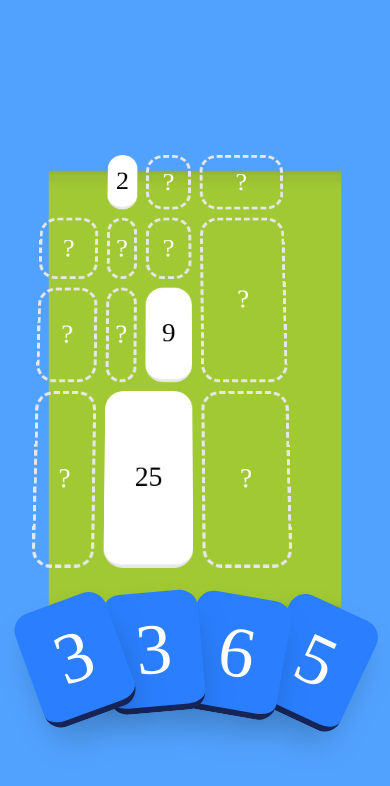
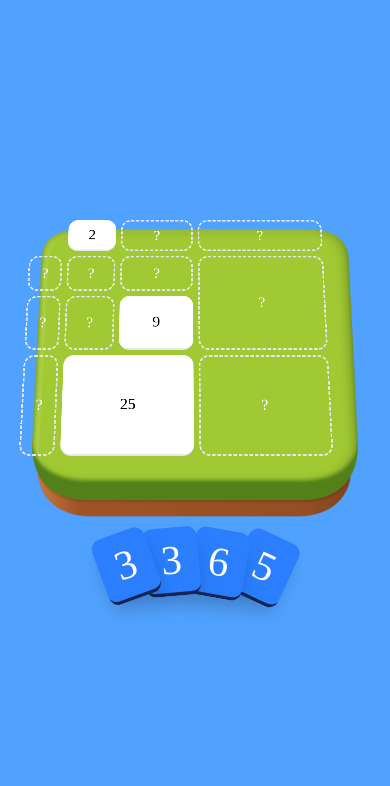
Before and after one commit to kaykyb/miniquads-web, a React (Vite) app: page / in a window 390 px wide. Both pictures are taken after a click on the button "Jogar". Shown: the top 786 px of the page. Built offline with nearby package versions, Linux system fonts and the light colour scheme; a web font is replaced by a local one.

Commit message:
Improve app responsiveness

```diff
--- a/src/LevelScreen.tsx
+++ b/src/LevelScreen.tsx
@@ -1,4 +1,4 @@
-import { useMemo, useReducer } from "react";
+import { useEffect, useMemo, useReducer, useState } from "react";
 import type { Level } from "./models/level";
 import {
   buildInitialState,
@@ -16,6 +16,32 @@ function LevelScreen({ level }: Props) {
   const initialState = useMemo(() => buildInitialState(level), [level]);
   const [state, dispatch] = useReducer(levelStateReducer, initialState);
   const cards = first4UnusedCards(state);
+
+  // Responsive scale based on viewport
+  const DESIGN_WIDTH = 760; // px, matches .grass-block width
+  const DESIGN_HEIGHT = 900; // px, board (670) + card fan area (~230)
+  const PADDING_X = 32; // min side padding in px
+  const PADDING_Y = 96; // min top/bottom padding in px
+
+  const [scale, setScale] = useState(1);
+
+  useEffect(() => {
+    const computeScale = () => {
+      const vw = window.innerWidth;
+      const vh = window.innerHeight;
+      const availableWidth = Math.max(vw - PADDING_X * 2, 0);
+      const availableHeight = Math.max(vh - PADDING_Y * 2, 0);
+      const next = Math.min(
+        availableWidth / DESIGN_WIDTH,
+        availableHeight / DESIGN_HEIGHT,
+        1
+      );
+      setScale(next);
+    };
+    computeScale();
+    window.addEventListener("resize", computeScale, { passive: true });
+    return () => window.removeEventListener("resize", computeScale);
+  }, []);
 
   const assignCell = (id: number, value: number) => {
     dispatch({
@@ -40,10 +66,20 @@ function LevelScreen({ level }: Props) {
   };
 
   return (
-    <div className="h-full w-full flex items-center justify-center bg-blue-400">
-      <div className="grass-block transform relative scale-75">
-        <div className="tilted-board -top-10 -left-4 bottom-36 right-18 absolute">
-          <BoardGrid level={level} levelState={state} />
+    <div className="h-full w-full flex items-center justify-center bg-blue-400 px-8 py-24 box-border">
+      <div
+        className="relative"
+        style={{
+          width: DESIGN_WIDTH,
+          height: DESIGN_HEIGHT,
+          transform: `scale(${scale})`,
+          transformOrigin: "center center",
+        }}
+      >
+        <div className="grass-block relative">
+          <div className="tilted-board -top-10 -left-4 bottom-36 right-18 absolute">
+            <BoardGrid level={level} levelState={state} />
+          </div>
         </div>
         <CardLeque cards={cards} onDropCard={onDropCard} />
       </div>
--- a/src/components/CardLeque.tsx
+++ b/src/components/CardLeque.tsx
@@ -12,8 +12,8 @@ interface Props {
 
 export default function CardLeque({ cards, onDropCard }: Props) {
   return (
-    <div className="fixed -bottom-32 left-0 right-0 w-full">
-      <div className="relative mx-auto h-64 w-full max-w-4xl">
+    <div className="absolute left-0 right-0 w-full" style={{ bottom: -32 }}>
+      <div className="relative mx-auto h-64 w-full" style={{ maxWidth: 760 }}>
         {cards.map((card, i) => {
           const total = cards.length;
 
--- a/src/index.css
+++ b/src/index.css
@@ -6,6 +6,8 @@ body {
   font-family: "Londrina Solid", cursive;
   -webkit-font-smoothing: antialiased;
   -moz-osx-font-smoothing: grayscale;
+  background-color: #60a5fa; /* matches bg-blue-400 */
+  min-height: 100dvh;
 }
 
 @theme {
```
